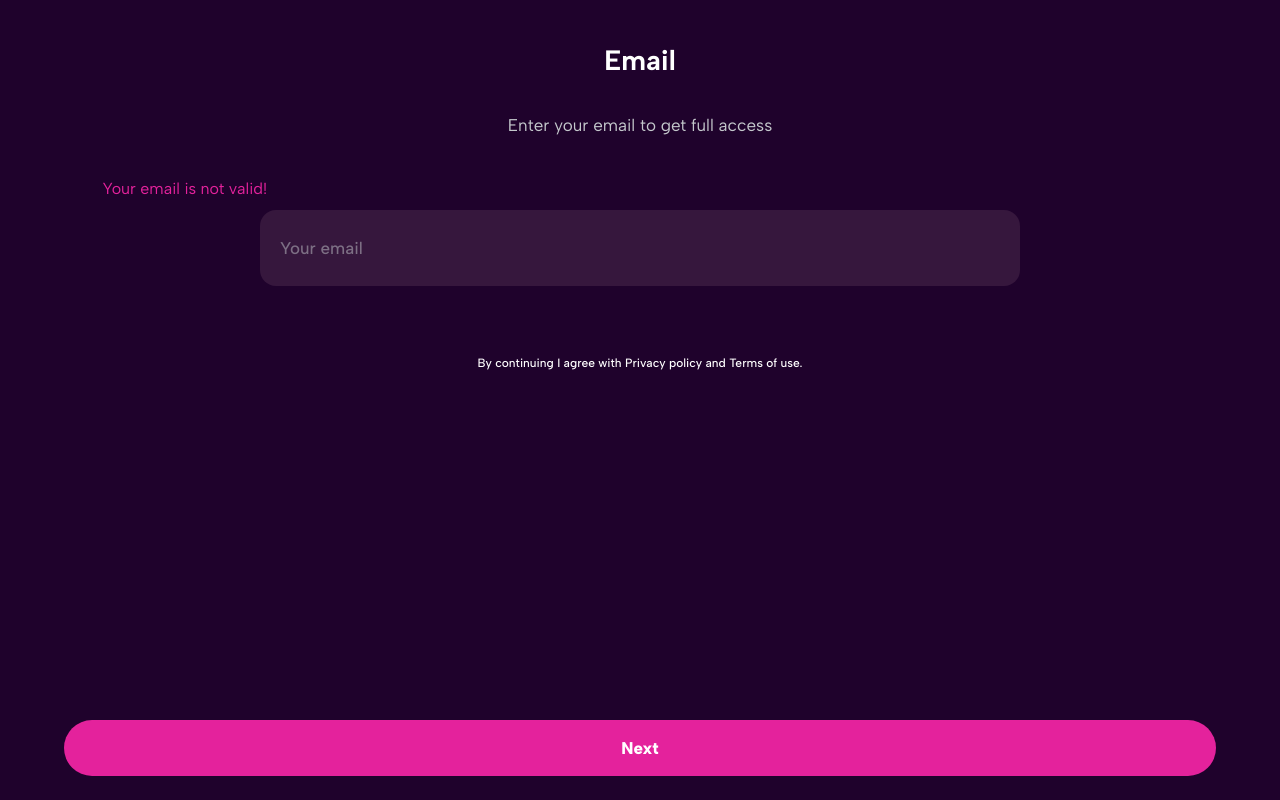
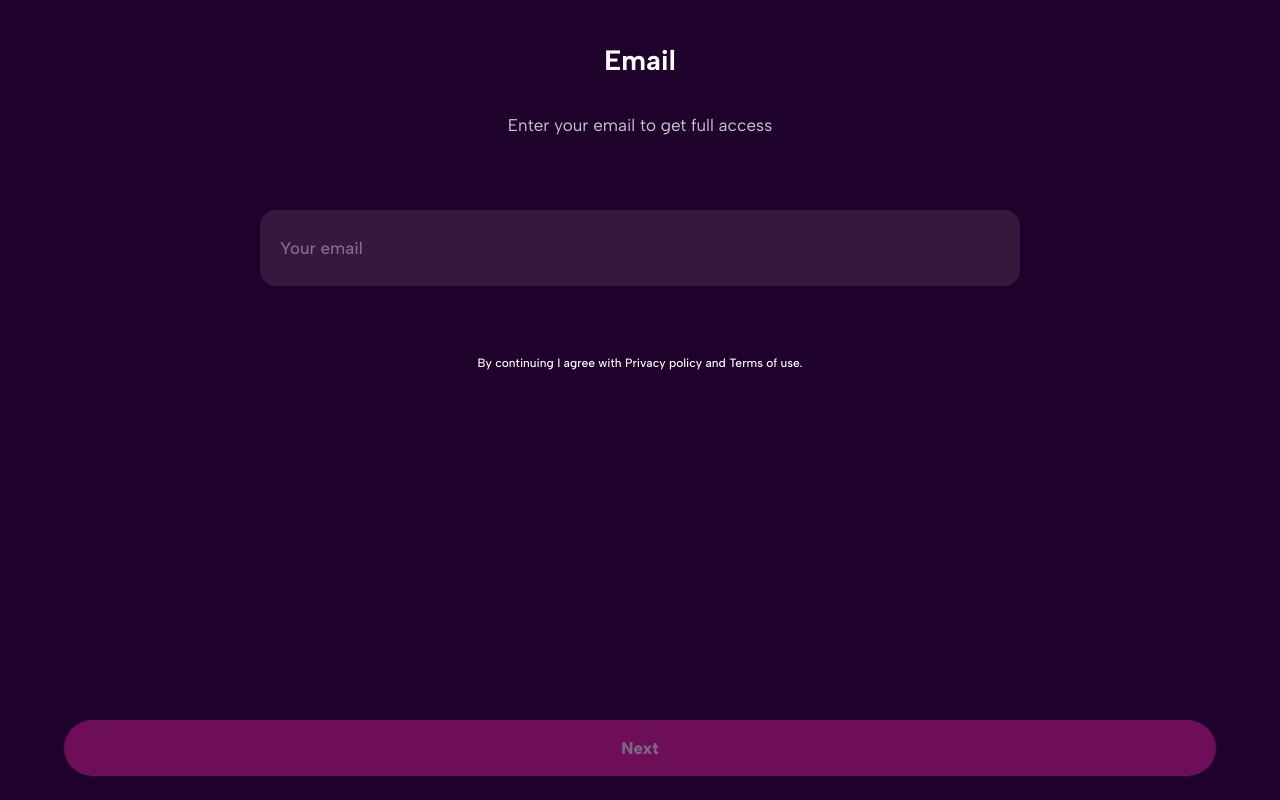
Before and after one commit to ZadorozhnyiYevhenii/quiz, a React (Vite) app: page /quiz/email in a window 1280 px wide. Built offline with nearby package versions, Linux system fonts and the light colour scheme.

Commit message:
fix: disabled button on email page

```diff
--- a/src/components/CustomInput/CustomInput.jsx
+++ b/src/components/CustomInput/CustomInput.jsx
@@ -8,7 +8,7 @@ export const CustomInput = ({
 }) => {
   return (
     <div className="custom-input">
-      <label className="custom-input__label">{error ? erorrMessage : ""}</label>
+      <label className="custom-input__label">{error && value.length !== 0 ? erorrMessage : ""}</label>
       <input
         type="text"
         placeholder="Your email"
--- a/src/pages/EmailPage/EmailPage.jsx
+++ b/src/pages/EmailPage/EmailPage.jsx
@@ -15,26 +15,18 @@ export const EmailPage = () => {
 
   const [emailValue, setEmailValue] = useLocalStorage("emailValue", "");
 
-  const [isEmailValid, setIsEmailValid] = useLocalStorage("emailError", true);
+  const [isEmailValid, setIsEmailValid] = useLocalStorage("emailError", false);
 
   const handleChange = (e) => {
     const { value } = e.target;
     setEmailValue(value);
   };
 
-  const handleNextPage = () => {
-    if (emailRules.test(emailValue)) {
+  useEffect(() => {
+    if (emailRules.test(emailValue) && emailValue.length > 0) {
+      setIsEmailValid(false);
+    } else {
       setIsEmailValid(true);
-    } else {
-      setIsEmailValid(false);
-    }
-  };
-
-  useEffect(() => {
-    if (emailRules.test(emailValue)) {
-      setIsEmailValid(true);
-    } else {
-      setIsEmailValid(false);
     }
   }, [emailValue, navigate, setIsEmailValid]);
 
@@ -49,15 +41,15 @@ export const EmailPage = () => {
         <CustomInput
           value={emailValue}
           onChange={handleChange}
-          error={!isEmailValid}
+          error={isEmailValid}
           erorrMessage={t("email-page.not-valid")}
         />
 
         <p className="email-page__policy">{t("email-page.policy")}</p>
 
         <NextPageButton
-          onClick={handleNextPage}
-          path={isEmailValid ? "/quiz/download" : ""}
+          path={!isEmailValid ? "/quiz/download" : ""}
+          disabled={isEmailValid}
         />
       </section>
     </main>
```
